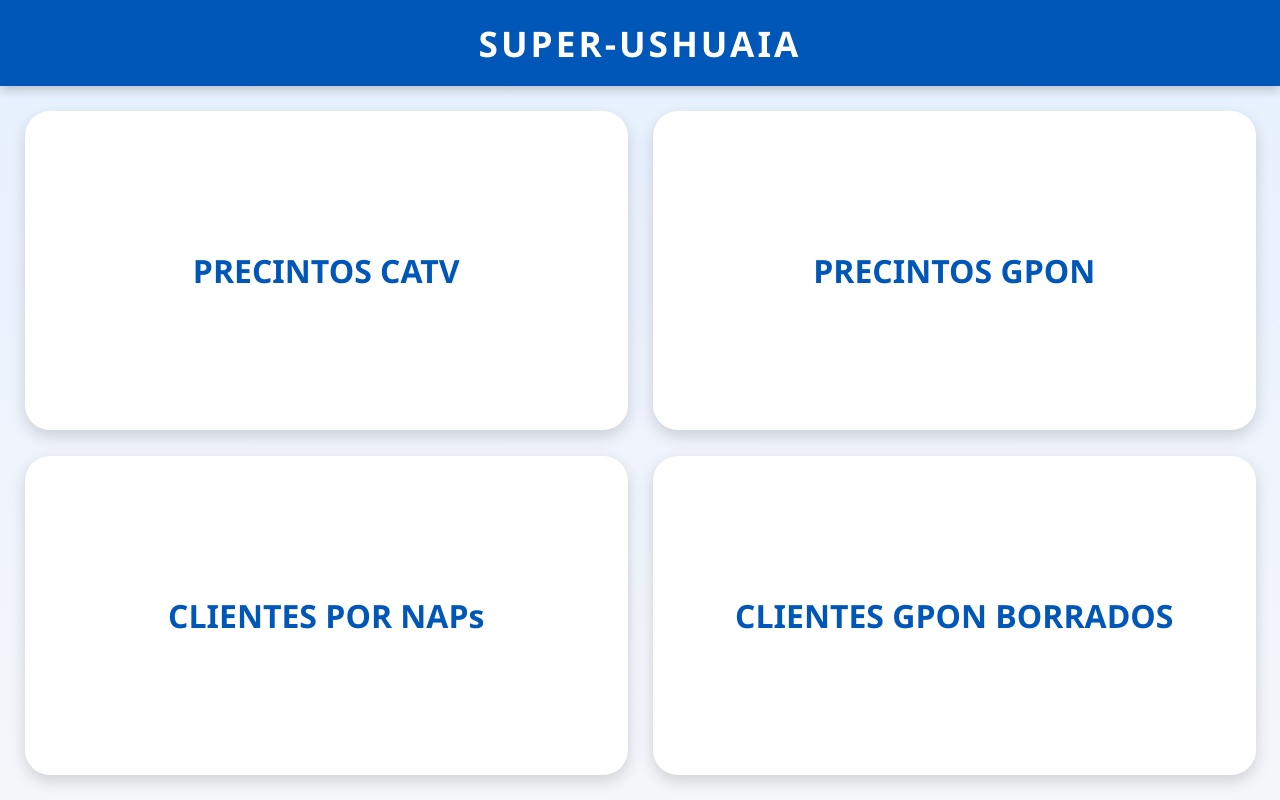
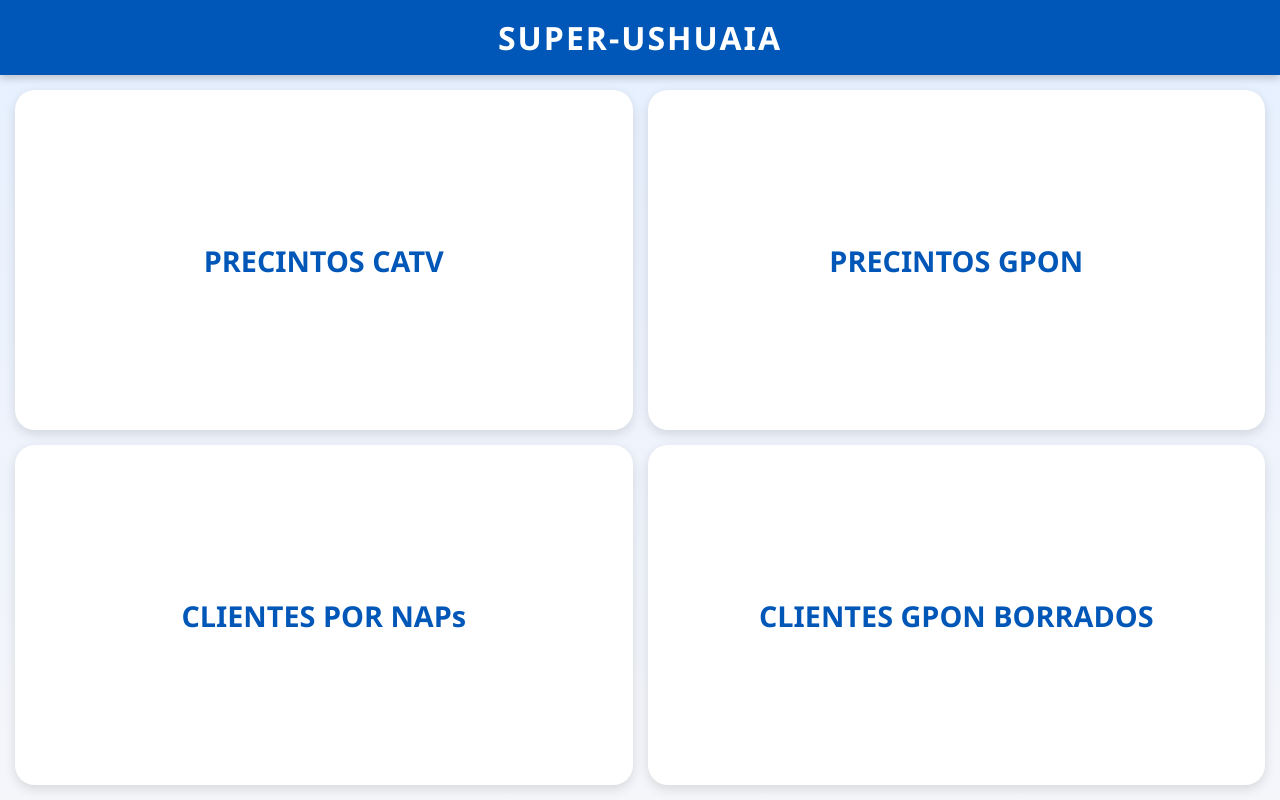
Before and after one commit to lucasi420/Web-PrecintosSuper, a plain HTML site: page index.html in a window 1280 px wide. Drawn offline with Linux system fonts and the light colour scheme.

Commit message:
Refactor CSS styles for improved layout and design

```diff
--- a/index.html
+++ b/index.html
@@ -5,9 +5,7 @@
   <meta name="viewport" content="width=device-width, initial-scale=1.0">
   <title>SUPER-USHUAIA</title>
   <style>
-    * {
-      box-sizing: border-box;
-    }
+    * { box-sizing: border-box; }
     body {
       margin: 0;
       font-family: 'Segoe UI', sans-serif;
@@ -15,51 +13,47 @@
       height: 100vh;
       display: flex;
       flex-direction: column;
+      overflow: hidden; /* evita scroll */
     }
     header {
       background-color: #0057b8;
       color: white;
       text-align: center;
-      padding: 1.2rem 0;
-      font-size: 2.2rem;
+      padding: 1rem 0; /* más fino */
+      font-size: 2rem;
       font-weight: bold;
-      letter-spacing: 3px;
+      letter-spacing: 2px;
       flex-shrink: 0;
-      box-shadow: 0 4px 10px rgba(0,0,0,0.2);
+      box-shadow: 0 3px 8px rgba(0,0,0,0.2);
     }
     .container {
       display: grid;
       grid-template-columns: repeat(2, 1fr);
       grid-template-rows: repeat(2, 1fr);
       flex-grow: 1;
-      gap: 25px;
-      padding: 25px;
-      height: calc(100vh - 85px); /* resta el header dinámicamente */
+      gap: 15px; /* menos espacio entre cuadros */
+      padding: 15px;
+      height: calc(100vh - 70px); /* compensar header más chico */
     }
     .card {
       background: white;
-      border-radius: 25px;
+      border-radius: 20px;
       display: flex;
       align-items: center;
       justify-content: center;
-      font-size: 2rem;
+      font-size: 1.8rem;
       font-weight: 700;
       color: #0057b8;
-      box-shadow: 0 6px 15px rgba(0,0,0,0.15);
-      transition: all 0.3s ease;
+      box-shadow: 0 4px 12px rgba(0,0,0,0.12);
+      transition: all 0.25s ease;
       cursor: pointer;
+      user-select: none;
       text-align: center;
-      user-select: none;
-      animation: fadeIn 0.5s ease forwards;
     }
     .card:hover {
       background-color: #0057b8;
       color: white;
-      transform: scale(1.05);
-    }
-    @keyframes fadeIn {
-      from {opacity: 0; transform: scale(0.9);}
-      to {opacity: 1; transform: scale(1);}
+      transform: scale(1.03);
     }
     @media (max-width: 768px) {
       .container {
@@ -67,7 +61,7 @@
         grid-template-rows: repeat(4, 1fr);
       }
       .card {
-        font-size: 1.6rem;
+        font-size: 1.5rem;
       }
     }
   </style>
```
